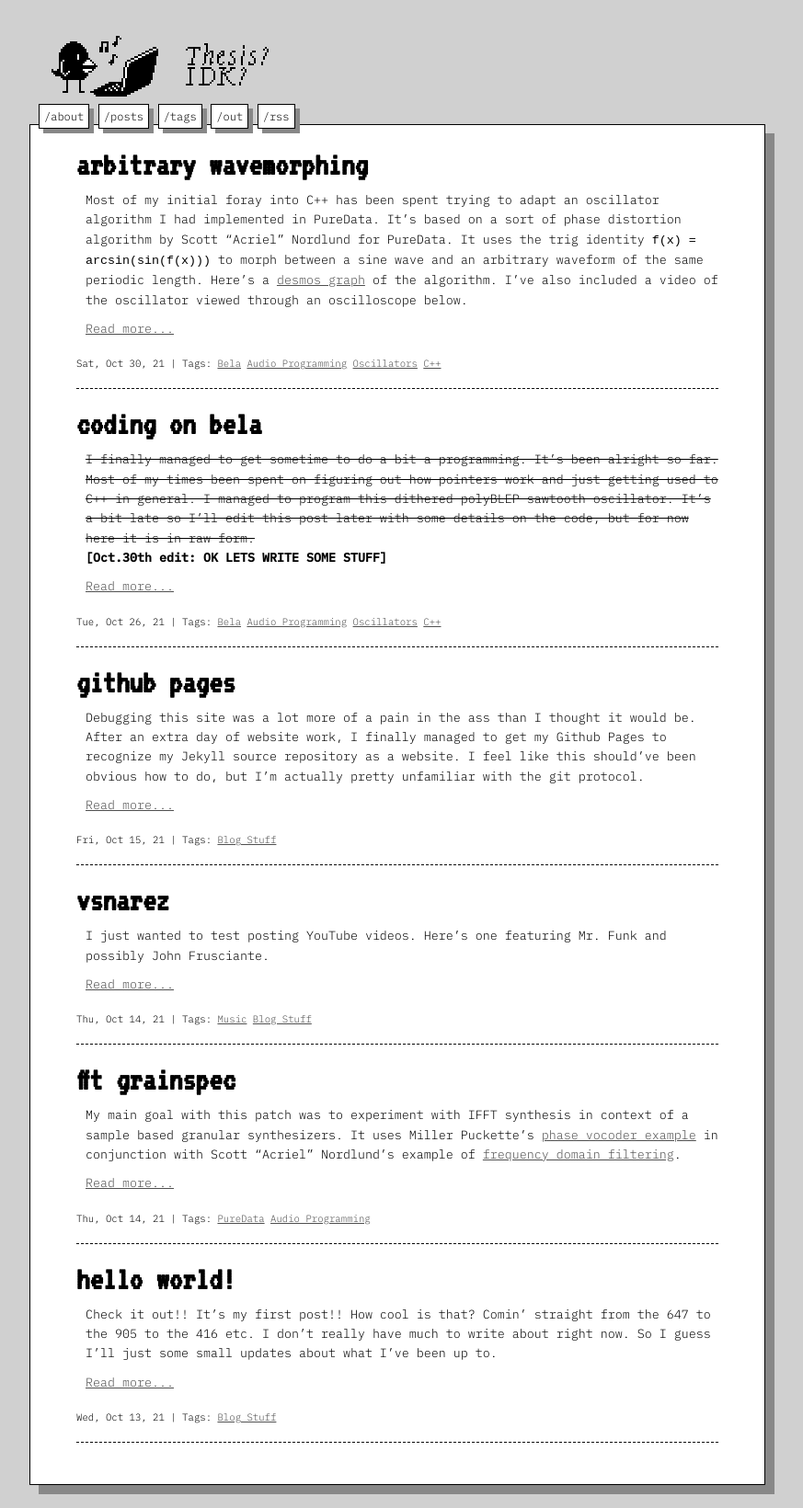
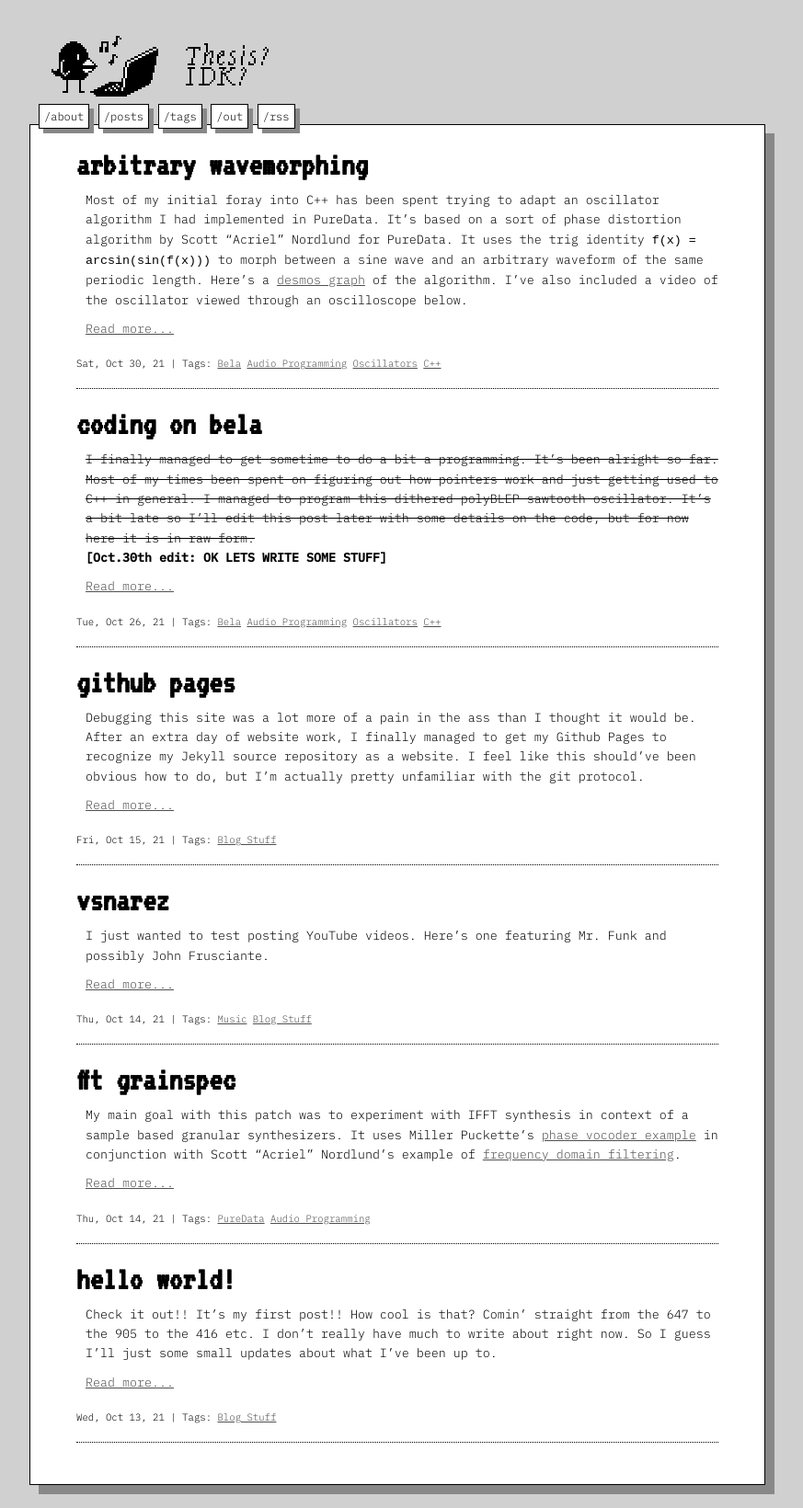
Before and after one commit to cheesoup/GRPH, a Jekyll site: the page built from posts.html, in a window 1280 px wide. Shown: the whole page at 92% size, without its empty margins (208-1081 px from the left). Built offline with Jekyll 4.4.1, drawn with Linux system fonts in a browser that asks for light colours.

Commit message:
More layout updates

```diff
--- a/assets/css/post.css
+++ b/assets/css/post.css
@@ -15,7 +15,7 @@
 #content ul.posts li {
   margin: 0 0 20px 0;
   padding: 0 0 20px 0;
-  border-bottom: 1px #000 dashed;
+  border-bottom: 1px #000 dotted;
 }
 
 #content p {
```
Also changed, not shown: 2 other files.
